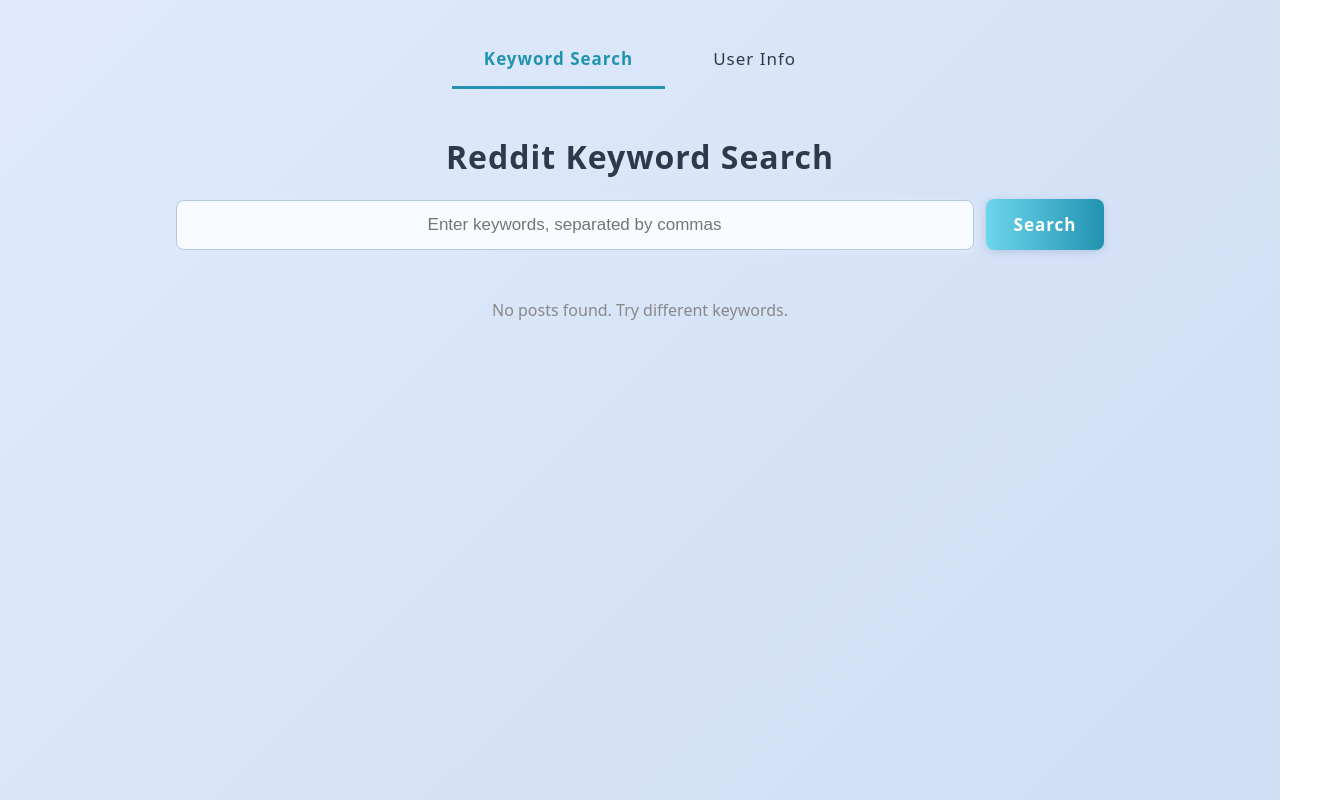
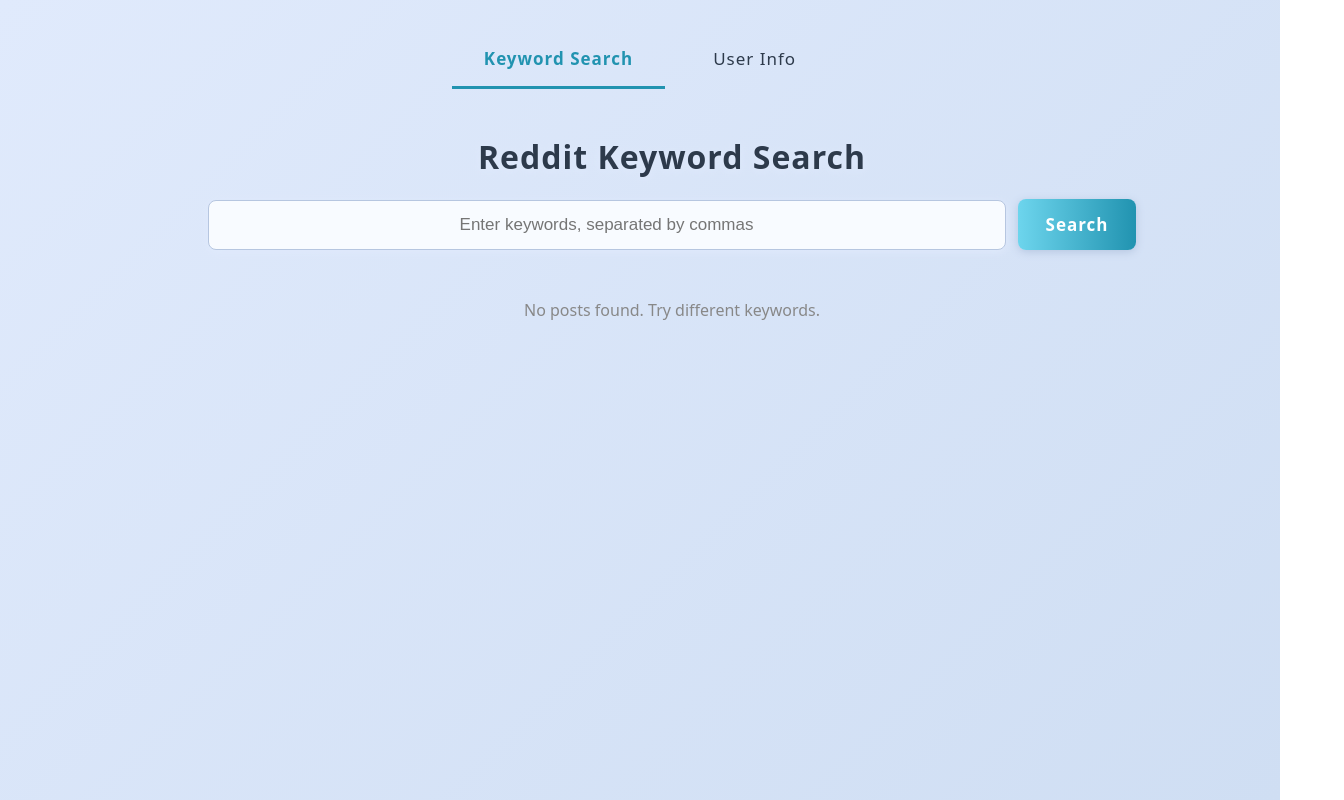
Before and after one commit to SushantChoudhary-iitr/RedditSearch, a React (Vite) app in the folder client/: page /dashboard in a window 1280 px wide. Shown: the whole page, 1344 px wide, since content can reach past the window. Built offline with nearby package versions, Linux system fonts and the light colour scheme; sample sign-in values are in the browser's storage.

Commit message:
padding added

```diff
--- a/client/src/components/getPosts.jsx
+++ b/client/src/components/getPosts.jsx
@@ -111,7 +111,7 @@ function GetPosts() {
         <Link to="/dashboard" style={tabStyle(location.pathname === "/dashboard")}>Keyword Search</Link>
         <Link to="/info" style={tabStyle(location.pathname === "/info")}>User Info</Link>
       </div>
-      <div style={{ width: "100%", maxWidth: 1700, marginTop: 10, display: "flex", flexDirection: "column", alignItems: "center", marginLeft: "auto", marginRight: "auto" }}>
+      <div style={{ width: "100%", maxWidth: 1700, marginTop: 10, display: "flex", flexDirection: "column", alignItems: "center", marginLeft: "auto", marginRight: "auto", paddingLeft: 32, paddingRight: 32 }}>
         <h2 style={{ marginBottom: 18, color: '#2d3a4b', letterSpacing: 1, fontWeight: 700, fontSize: 32, textShadow: '0 2px 8px #e0eafc' }}>
           Reddit Keyword Search
         </h2>
@@ -182,7 +182,7 @@ function GetPosts() {
                 textAlign: "center",
                 border: '1.5px solid #cfdef3',
                 transition: 'box-shadow 0.2s',
-                width: 'calc(100vw - 80px)',
+                width: '100%',
                 maxWidth: 1600,
                 minWidth: 320,
                 display: 'flex',
```
